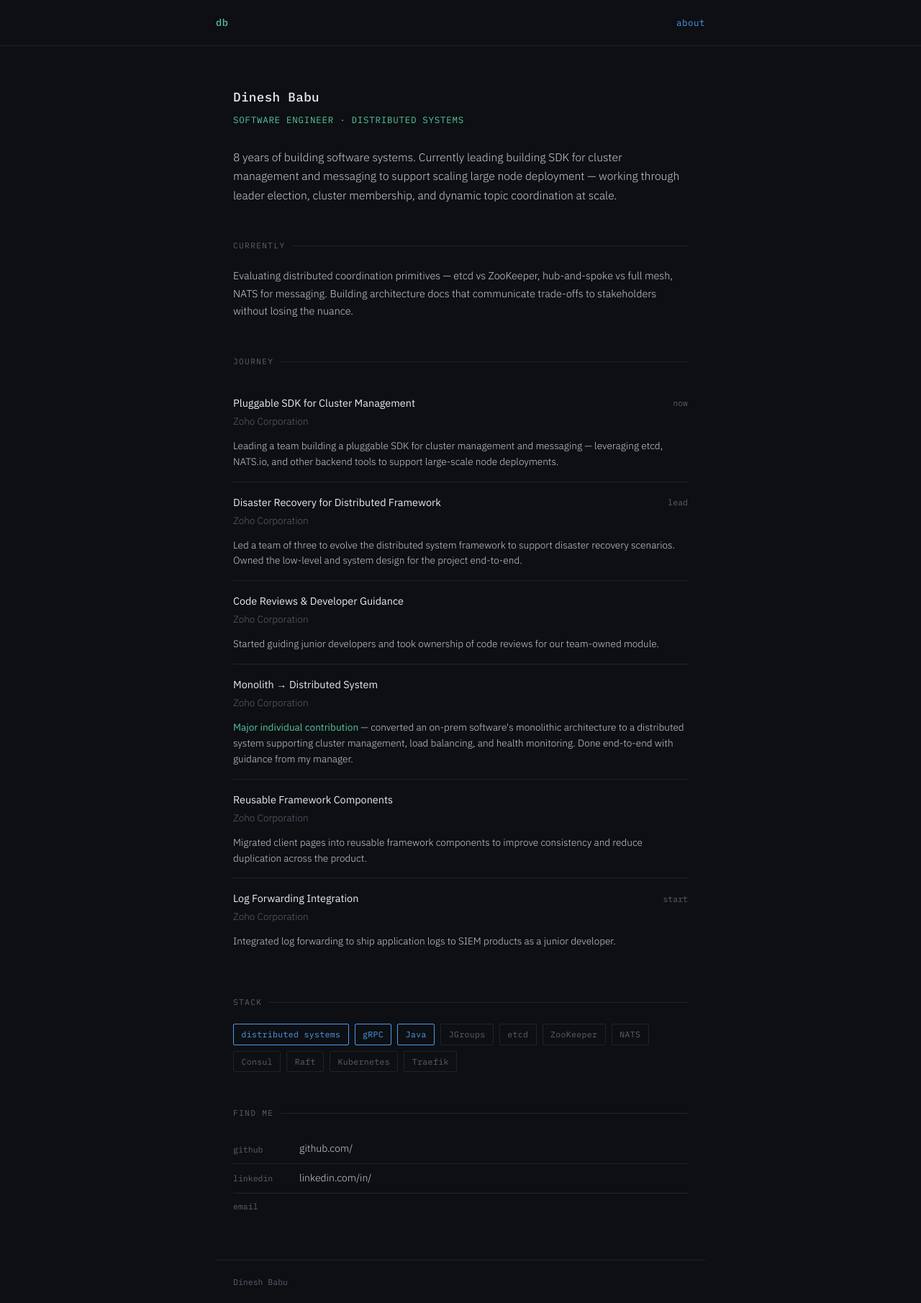
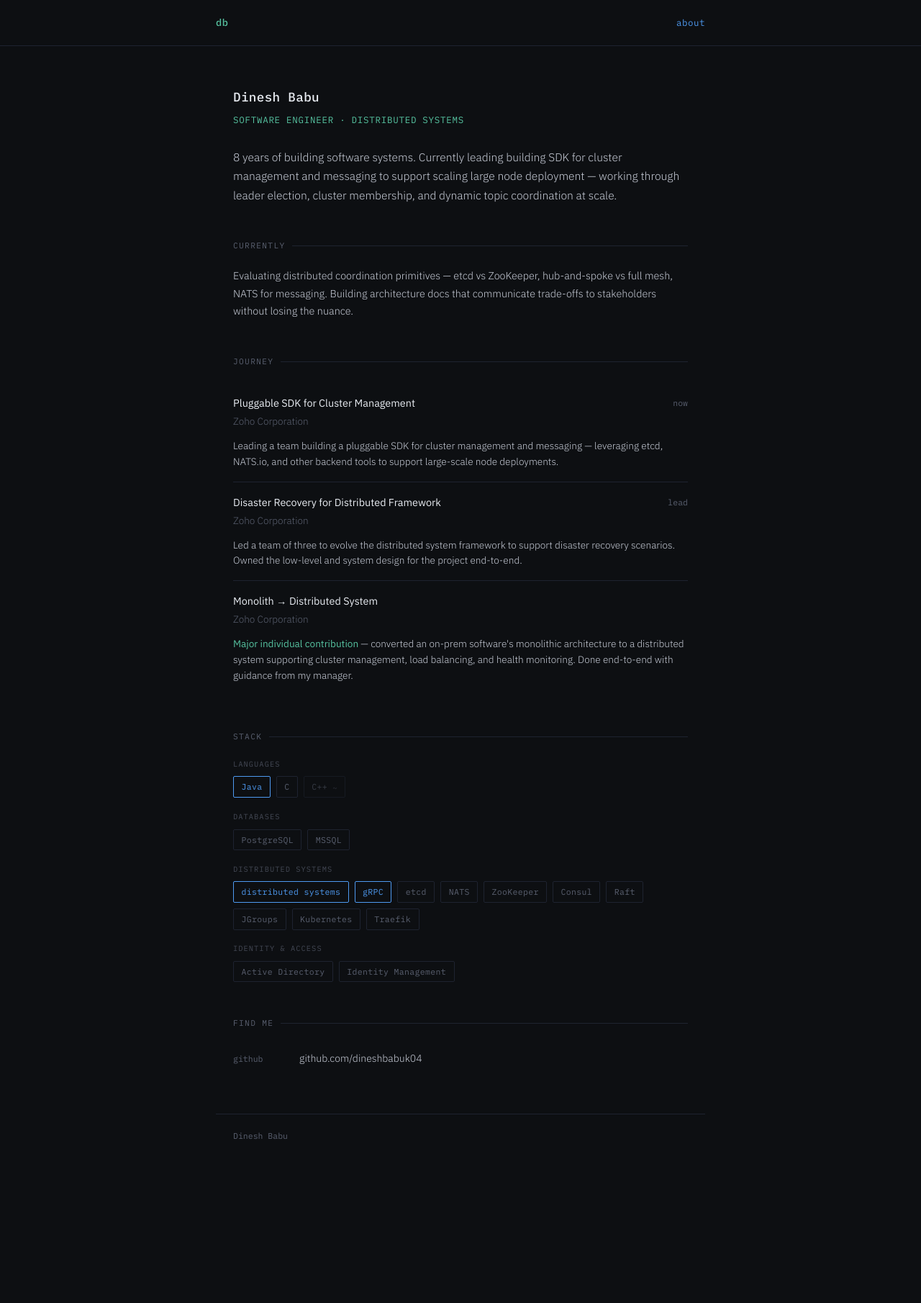
Before and after one commit to dineshbabuk04/dineshbabuk04.github.io, a Jekyll site: the page built from index.md, in a window 1280 px wide. Shown: the whole page at 72% size. Built offline with Jekyll 4.4.1, drawn with Linux system fonts in a browser that asks for light colours; after the commit the page ends 1608 px from its top, so only the background shows below that.

Commit message:
Trim journey to high-impact items, restructure stack by category, update GitHub link

```diff
--- a/assets/css/main.css
+++ b/assets/css/main.css
@@ -1,22 +1,31 @@
 /* ─── Reset & Base ─────────────────────────────────────────── */
-*, *::before, *::after { box-sizing: border-box; margin: 0; padding: 0; }
+*,
+*::before,
+*::after {
+  box-sizing: border-box;
+  margin: 0;
+  padding: 0;
+}
 
 :root {
-  --bg:        #0d0f12;
-  --bg-2:      #141720;
-  --border:    #1e2330;
-  --text:      #c8cdd8;
-  --text-dim:  #5a6070;
+  --bg: #0d0f12;
+  --bg-2: #141720;
+  --border: #1e2330;
+  --text: #c8cdd8;
+  --text-dim: #5a6070;
   --text-head: #e8ecf2;
-  --accent:    #4e9af1;
-  --accent-2:  #56c2a0;
-  --mono:      'IBM Plex Mono', monospace;
-  --sans:      'IBM Plex Sans', sans-serif;
-  --max-w:     680px;
-  --gutter:    1.5rem;
+  --accent: #4e9af1;
+  --accent-2: #56c2a0;
+  --mono: 'IBM Plex Mono', monospace;
+  --sans: 'IBM Plex Sans', sans-serif;
+  --max-w: 680px;
+  --gutter: 1.5rem;
 }
 
-html { font-size: 16px; scroll-behavior: smooth; }
+html {
+  font-size: 16px;
+  scroll-behavior: smooth;
+}
 
 body {
   background: var(--bg);
@@ -29,8 +38,15 @@ body {
   flex-direction: column;
 }
 
-a { color: var(--accent); text-decoration: none; }
-a:hover { text-decoration: underline; text-underline-offset: 3px; }
+a {
+  color: var(--accent);
+  text-decoration: none;
+}
+
+a:hover {
+  text-decoration: underline;
+  text-underline-offset: 3px;
+}
 
 /* ─── Header / Nav ─────────────────────────────────────────── */
 .site-header {
@@ -53,9 +69,17 @@ a:hover { text-decoration: underline; text-underline-offset: 3px; }
   letter-spacing: 0.05em;
   font-weight: 500;
 }
-.nav-home:hover { text-decoration: none; opacity: 0.8; }
 
-.nav-links { display: flex; gap: 1.5rem; }
+.nav-home:hover {
+  text-decoration: none;
+  opacity: 0.8;
+}
+
+.nav-links {
+  display: flex;
+  gap: 1.5rem;
+}
+
 .nav-links a {
   font-family: var(--mono);
   font-size: 0.78rem;
@@ -63,9 +87,16 @@ a:hover { text-decoration: underline; text-underline-offset: 3px; }
   letter-spacing: 0.04em;
   transition: color 0.15s;
 }
+
 .nav-links a:hover,
-.nav-links a.active { color: var(--text-head); text-decoration: none; }
-.nav-links a.active { color: var(--accent); }
+.nav-links a.active {
+  color: var(--text-head);
+  text-decoration: none;
+}
+
+.nav-links a.active {
+  color: var(--accent);
+}
 
 /* ─── Main ─────────────────────────────────────────────────── */
 main {
@@ -77,7 +108,7 @@ main {
 }
 
 /* ─── Profile / Home ───────────────────────────────────────── */
-.profile { }
+.profile {}
 
 .profile-intro {
   margin-bottom: 3rem;
@@ -110,10 +141,14 @@ main {
   margin-bottom: 1rem;
 }
 
-.profile-bio p:last-child { margin-bottom: 0; }
+.profile-bio p:last-child {
+  margin-bottom: 0;
+}
 
 /* ─── Sections ─────────────────────────────────────────────── */
-.section { margin-top: 3rem; }
+.section {
+  margin-top: 3rem;
+}
 
 .section-label {
   font-family: var(--mono);
@@ -126,6 +161,7 @@ main {
   align-items: center;
   gap: 0.6rem;
 }
+
 .section-label::after {
   content: '';
   flex: 1;
@@ -155,8 +191,39 @@ main {
   color: var(--accent);
 }
 
+.tag.tag-dim {
+  opacity: 0.55;
+}
+
+.tag-note {
+  font-size: 0.65rem;
+  opacity: 0.7;
+  vertical-align: middle;
+}
+
+/* ─── Stack Groups ─────────────────────────────────────────── */
+.stack-group {
+  margin-top: 1.1rem;
+}
+
+.stack-group:first-child {
+  margin-top: 0;
+}
+
+.stack-group-label {
+  font-family: var(--mono);
+  font-size: 0.65rem;
+  letter-spacing: 0.1em;
+  text-transform: uppercase;
+  color: var(--text-dim);
+  margin-bottom: 0.5rem;
+  opacity: 0.7;
+}
+
 /* ─── Work items ───────────────────────────────────────────── */
-.work-list { list-style: none; }
+.work-list {
+  list-style: none;
+}
 
 .work-item {
   display: grid;
@@ -167,7 +234,9 @@ main {
   align-items: start;
 }
 
-.work-item:last-child { border-bottom: none; }
+.work-item:last-child {
+  border-bottom: none;
+}
 
 .work-role {
   font-size: 0.9rem;
@@ -203,7 +272,10 @@ main {
 }
 
 /* ─── Links section ────────────────────────────────────────── */
-.link-list { list-style: none; }
+.link-list {
+  list-style: none;
+}
+
 .link-list li {
   display: flex;
   align-items: center;
@@ -211,7 +283,11 @@ main {
   padding: 0.5rem 0;
   border-bottom: 1px solid var(--border);
 }
-.link-list li:last-child { border-bottom: none; }
+
+.link-list li:last-child {
+  border-bottom: none;
+}
+
 .link-label {
   font-family: var(--mono);
   font-size: 0.72rem;
@@ -219,14 +295,20 @@ main {
   width: 5rem;
   flex-shrink: 0;
 }
+
 .link-list a {
   font-size: 0.875rem;
   color: var(--text);
 }
-.link-list a:hover { color: var(--accent); }
+
+.link-list a:hover {
+  color: var(--accent);
+}
 
 /* ─── Blog page ────────────────────────────────────────────── */
-.post-list { list-style: none; }
+.post-list {
+  list-style: none;
+}
 
 .post-list-item {
   display: grid;
@@ -236,7 +318,10 @@ main {
   border-bottom: 1px solid var(--border);
   align-items: baseline;
 }
-.post-list-item:last-child { border-bottom: none; }
+
+.post-list-item:last-child {
+  border-bottom: none;
+}
 
 .post-list-date {
   font-family: var(--mono);
@@ -249,7 +334,11 @@ main {
   font-size: 0.925rem;
   color: var(--text-head);
 }
-.post-list-title:hover { color: var(--accent); text-decoration: none; }
+
+.post-list-title:hover {
+  color: var(--accent);
+  text-decoration: none;
+}
 
 .post-list-desc {
   grid-column: 2;
@@ -259,7 +348,7 @@ main {
 }
 
 /* ─── Post ─────────────────────────────────────────────────── */
-.post { }
+.post {}
 
 .post-header {
   margin-bottom: 2.5rem;
@@ -309,9 +398,13 @@ main {
   margin: 2rem 0 0.75rem;
 }
 
-.post-content p { margin-bottom: 1.25rem; }
+.post-content p {
+  margin-bottom: 1.25rem;
+}
 
-.post-content a { color: var(--accent); }
+.post-content a {
+  color: var(--accent);
+}
 
 .post-content code {
   font-family: var(--mono);
@@ -347,12 +440,15 @@ main {
   margin: 1.5rem 0;
 }
 
-.post-content ul, .post-content ol {
+.post-content ul,
+.post-content ol {
   padding-left: 1.5rem;
   margin-bottom: 1.25rem;
 }
 
-.post-content li { margin-bottom: 0.4rem; }
+.post-content li {
+  margin-bottom: 0.4rem;
+}
 
 .post-footer {
   margin-top: 3rem;
@@ -394,12 +490,27 @@ main {
   font-size: 0.72rem;
   color: var(--text-dim);
 }
-.footer-links a:hover { color: var(--text-head); text-decoration: none; }
+
+.footer-links a:hover {
+  color: var(--text-head);
+  text-decoration: none;
+}
 
 /* ─── Responsive ───────────────────────────────────────────── */
 @media (max-width: 600px) {
-  :root { --gutter: 1.1rem; }
-  main { padding: 2.5rem var(--gutter); }
-  .work-item { grid-template-columns: 1fr; }
-  .work-period { display: none; }
+  :root {
+    --gutter: 1.1rem;
+  }
+
+  main {
+    padding: 2.5rem var(--gutter);
+  }
+
+  .work-item {
+    grid-template-columns: 1fr;
+  }
+
+  .work-period {
+    display: none;
+  }
 }
--- a/index.md
+++ b/index.md
@@ -53,17 +53,6 @@ description: Software engineer specializing in distributed systems
       </li>
       <li class="work-item">
         <div>
-          <div class="work-role">Code Reviews & Developer Guidance</div>
-          <div class="work-company">Zoho Corporation</div>
-        </div>
-        <div class="work-period"></div>
-        <div class="work-desc">
-          Started guiding junior developers and took ownership of code reviews
-          for our team-owned module.
-        </div>
-      </li>
-      <li class="work-item">
-        <div>
           <div class="work-role">Monolith → Distributed System</div>
           <div class="work-company">Zoho Corporation</div>
         </div>
@@ -74,45 +63,53 @@ description: Software engineer specializing in distributed systems
           load balancing, and health monitoring. Done end-to-end with guidance from my manager.
         </div>
       </li>
-      <li class="work-item">
-        <div>
-          <div class="work-role">Reusable Framework Components</div>
-          <div class="work-company">Zoho Corporation</div>
-        </div>
-        <div class="work-period"></div>
-        <div class="work-desc">
-          Migrated client pages into reusable framework components to improve consistency
-          and reduce duplication across the product.
-        </div>
-      </li>
-      <li class="work-item">
-        <div>
-          <div class="work-role">Log Forwarding Integration</div>
-          <div class="work-company">Zoho Corporation</div>
-        </div>
-        <div class="work-period">start</div>
-        <div class="work-desc">
-          Integrated log forwarding to ship application logs to SIEM products as a junior developer.
-        </div>
-      </li>
     </ul>
   </div>
 
   <div class="section">
     <div class="section-label">stack</div>
-    <div class="tags">
-      <span class="tag highlight">distributed systems</span>
-      <span class="tag highlight">gRPC</span>
-      <span class="tag highlight">Java</span>
-      <span class="tag">JGroups</span>
-      <span class="tag">etcd</span>
-      <span class="tag">ZooKeeper</span>
-      <span class="tag">NATS</span>
-      <span class="tag">Consul</span>
-      <span class="tag">Raft</span>
-      <span class="tag">Kubernetes</span>
-      <span class="tag">Traefik</span>
+
+    <div class="stack-group">
+      <div class="stack-group-label">languages</div>
+      <div class="tags">
+        <span class="tag highlight">Java</span>
+        <span class="tag">C</span>
+        <span class="tag tag-dim" title="Worked on, not extremely proficient">C++ <span class="tag-note">~</span></span>
+      </div>
     </div>
+
+    <div class="stack-group">
+      <div class="stack-group-label">databases</div>
+      <div class="tags">
+        <span class="tag">PostgreSQL</span>
+        <span class="tag">MSSQL</span>
+      </div>
+    </div>
+
+    <div class="stack-group">
+      <div class="stack-group-label">distributed systems</div>
+      <div class="tags">
+        <span class="tag highlight">distributed systems</span>
+        <span class="tag highlight">gRPC</span>
+        <span class="tag">etcd</span>
+        <span class="tag">NATS</span>
+        <span class="tag">ZooKeeper</span>
+        <span class="tag">Consul</span>
+        <span class="tag">Raft</span>
+        <span class="tag">JGroups</span>
+        <span class="tag">Kubernetes</span>
+        <span class="tag">Traefik</span>
+      </div>
+    </div>
+
+    <div class="stack-group">
+      <div class="stack-group-label">identity & access</div>
+      <div class="tags">
+        <span class="tag">Active Directory</span>
+        <span class="tag">Identity Management</span>
+      </div>
+    </div>
+
   </div>
 
   <div class="section">
@@ -120,15 +117,7 @@ description: Software engineer specializing in distributed systems
     <ul class="link-list">
       <li>
         <span class="link-label">github</span>
-        <a href="https://github.com/<!-- your handle -->" target="_blank">github.com/<!-- your handle --></a>
-      </li>
-      <li>
-        <span class="link-label">linkedin</span>
-        <a href="https://linkedin.com/in/<!-- your handle -->" target="_blank">linkedin.com/in/<!-- your handle --></a>
-      </li>
-      <li>
-        <span class="link-label">email</span>
-        <a href="mailto:<!-- your email -->"><!-- your email --></a>
+        <a href="https://github.com/dineshbabuk04/" target="_blank">github.com/dineshbabuk04</a>
       </li>
     </ul>
   </div>
```
